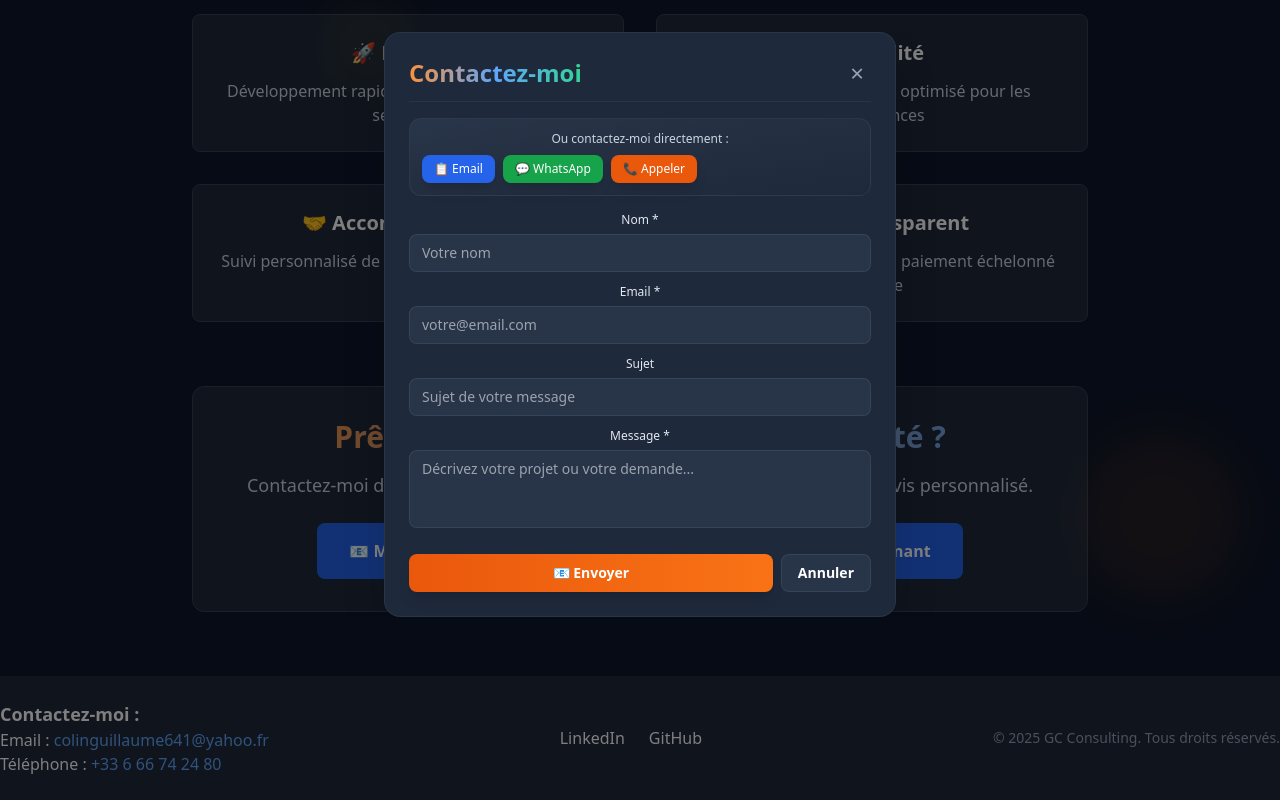
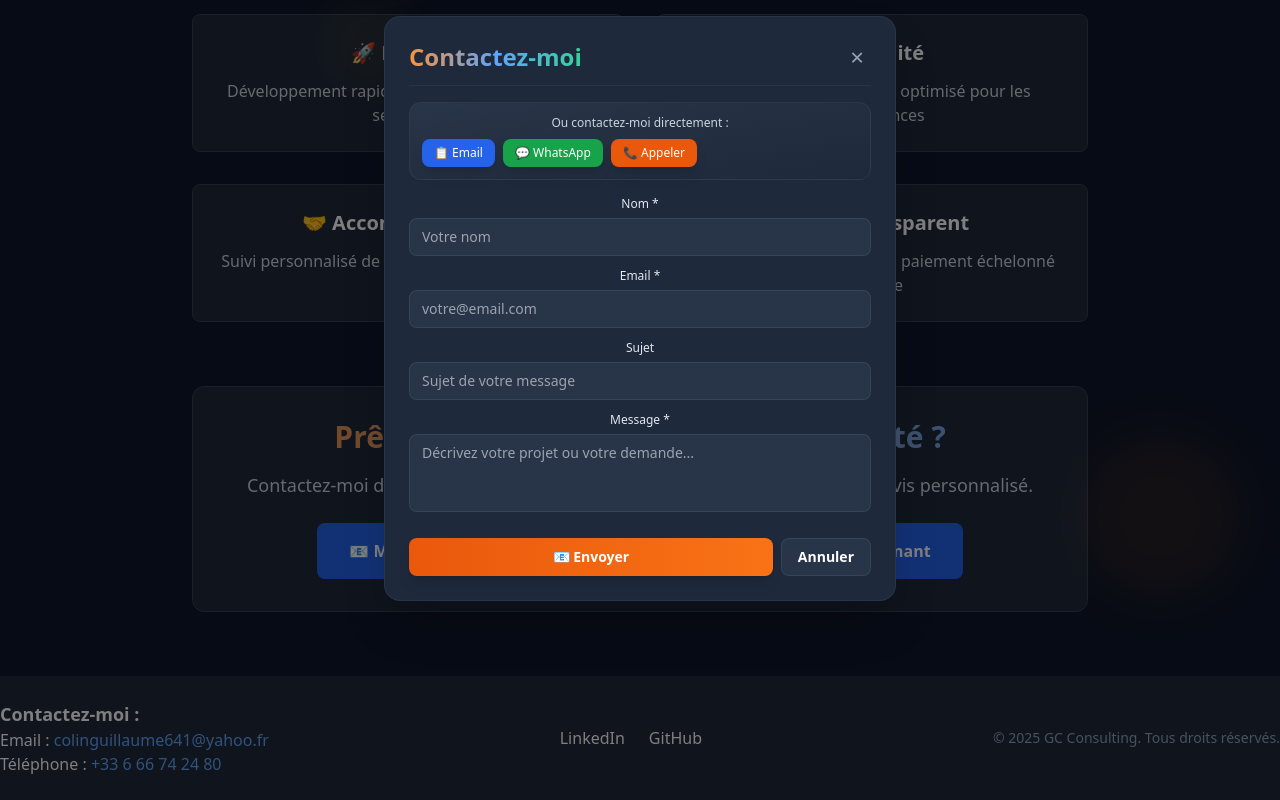
Before and after one commit to Bledichef/PortFolio, a React (Create React App) app: page / in a window 1280 px wide. Both pictures are taken after a click on the button "📧 Me contacter". Built offline with nearby package versions, Linux system fonts and the light colour scheme.

Commit message:
Update ContactModal styles to enhance positioning and z-index management. Adjust modal dimensions and overflow properties for improved visibility and user experience.

```diff
--- a/src/components/ContactModal.jsx
+++ b/src/components/ContactModal.jsx
@@ -93,34 +93,36 @@ function ContactModal({ isOpen, onClose }) {
           left: 0,
           right: 0,
           bottom: 0,
-          zIndex: 9999,
+          zIndex: 99999,
           width: '100%',
           height: '100%'
         }}
       />
 
-      {/* Modal - Positionnée en haut, ne déborde jamais */}
+      {/* Modal - Positionnée en haut, ne déborde jamais, au-dessus de tout */}
       <div
         className="fixed flex items-start justify-center"
         style={{
           position: 'fixed',
-          top: '2rem',
-          left: '1rem',
-          right: '1rem',
-          zIndex: 10000,
+          top: '1rem',
+          left: '50%',
+          transform: 'translateX(-50%)',
+          width: 'calc(100% - 2rem)',
+          maxWidth: '32rem',
+          zIndex: 100000,
           pointerEvents: 'none',
-          maxHeight: 'calc(100vh - 4rem)',
-          overflow: 'hidden'
+          maxHeight: 'calc(100vh - 2rem)',
+          overflow: 'visible'
         }}
       >
         <div
-          className="bg-slate-800 rounded-2xl p-6 w-full max-w-lg border border-slate-700/50 shadow-2xl overflow-y-auto"
+          className="bg-slate-800 rounded-2xl p-6 w-full border border-slate-700/50 shadow-2xl overflow-y-auto"
           style={{
-            maxHeight: 'calc(100vh - 4rem)',
+            maxHeight: 'calc(100vh - 2rem)',
             pointerEvents: 'auto',
             backgroundColor: '#1e293b',
             position: 'relative',
-            zIndex: 10001
+            zIndex: 100001
           }}
           onClick={(e) => e.stopPropagation()}
         >
```
